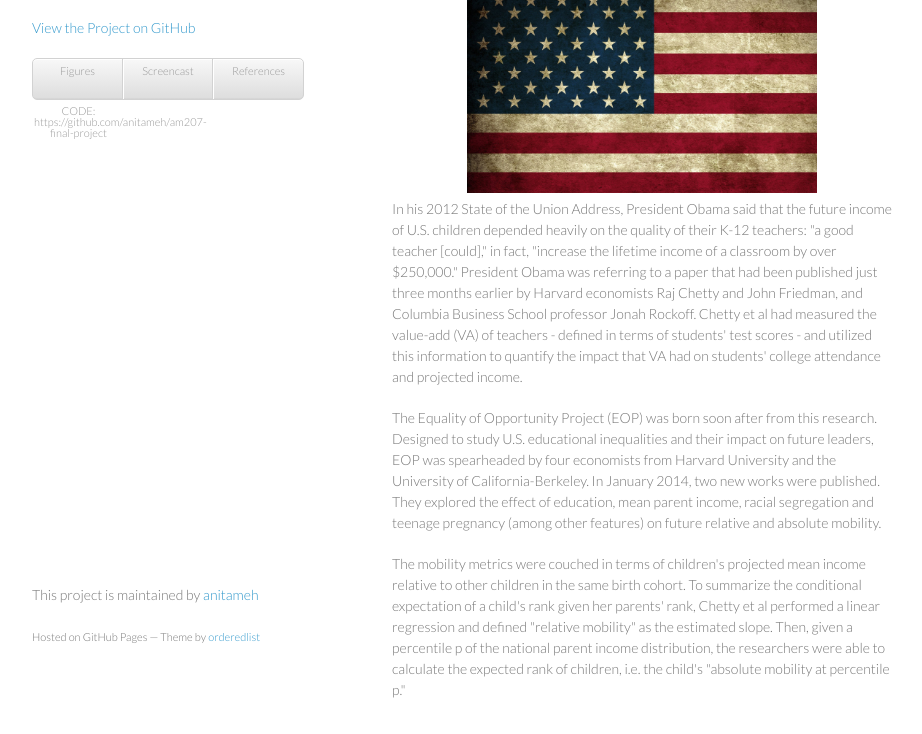
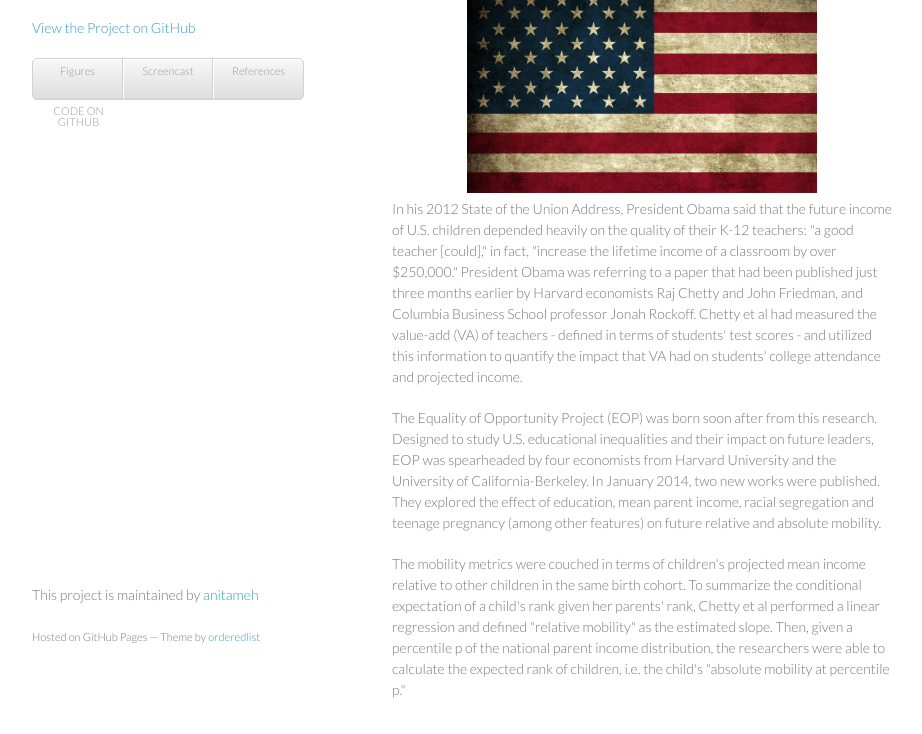
Before and after one commit to anitameh/am207-final-project, a plain HTML site: page index.html in a window 1280 px wide. Shown: the part 84-818 px from the top of the page, without its empty margins (178-1100 px from the left). Drawn offline with Linux system fonts and the light colour scheme; a script that the page names is missing.

Commit message:
changing

```diff
--- a/index.html
+++ b/index.html
@@ -23,7 +23,7 @@
           <li><a href="figures.html">Figures</a></li>
           <li><a href="screencast.html">Screencast</a></li>
           <li><a href="references.html">References</a></li>
-          <li><a href="https://github.com/anitameh/am207-final-project" target="_blank">CODE: https://github.com/anitameh/am207-final-project</a></li>
+          <li><a href="https://github.com/anitameh/am207-final-project" target="_blank">CODE ON GITHUB</a></li>
         </ul>
       </header>
 
```
